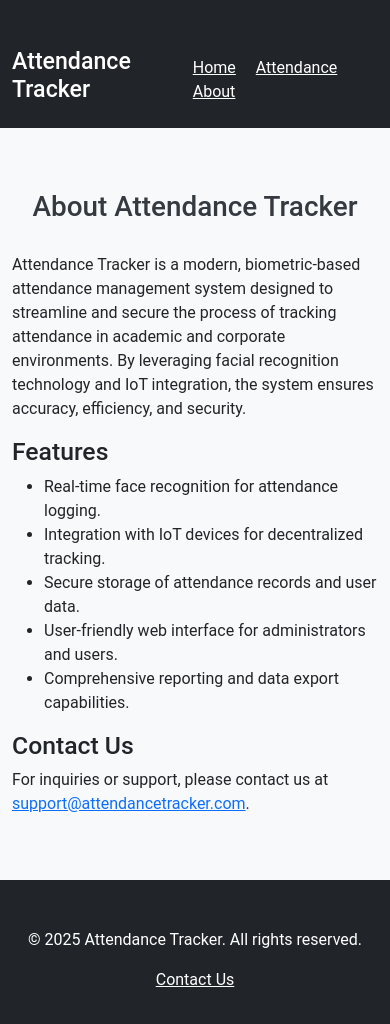
After one commit to oluwaseyi-25/basic-face-recognition, a Flask app: page /about in a window 390 px wide. The commit adds this page. Run offline with Flask 3, Linux system fonts and the light colour scheme; some libraries are stand-ins or nearby versions.

Commit message:
Enhance attendance tracking system with new features and UI improvements
- Added confidence level to attendance log data
- Updated SQL queries to format time and improve data retrieval
- Improved HTML templates with responsive design and navigation
- Introduced About page with system features and contact information
- Enhanced footer and header for better user experience

```diff
--- a/face_app.py
+++ b/face_app.py
@@ -159,14 +159,15 @@ def log(**data) -> None:
     data["verified"] = data.get("verified", False)
     data["scan_timestamp"] = data.get(
         "scan_timestamp", datetime.datetime.now().strftime("%Y-%m-%d %H:%M:%S.%f"))
+    data["l2_confidence"] = data.get("l2_confidence")
     print(data)
     try:
         pg_cursor.execute(
             """
             INSERT INTO attendance_log
-            (matric_no, class_id, level, department, verified, scan_timestamp, log_timestamp, image_url)
+            (matric_no, class_id, level, department, verified, scan_timestamp, log_timestamp, image_url, confidence)
             VALUES
-            (%(matric_no)s, %(class_id)s, %(level)s, %(dept)s, %(verified)s, %(scan_timestamp)s, %(log_timestamp)s, %(image_url)s);
+            (%(matric_no)s, %(class_id)s, %(level)s, %(dept)s, %(verified)s, %(scan_timestamp)s, %(log_timestamp)s, %(image_url)s, %(l2_confidence)s);
             """,
             data,
         )
--- a/server.py
+++ b/server.py
@@ -313,14 +313,14 @@ def home():
     cursor = conn.cursor(cursor_factory=psycopg2.extras.RealDictCursor)
 
     cursor.execute("""
-                   SELECT course_code, dept, level, start_time, start_time + interval '1' hour * duration as end_time, duration,  auth_mode, venue, date
+                   SELECT course_code, dept, level, TO_CHAR(start_time, 'HH12:MI AM') as start_time, TO_CHAR(start_time + interval '1' hour * duration, 'HH12:MI AM') as end_time, duration,  auth_mode, venue, date
                    FROM classes
                    WHERE date IS NOT NULL
                    """)
     all_classes = cursor.fetchall()
 
     cursor.execute("""
-                   SELECT course_code, dept, level, start_time, start_time + interval '1' hour * duration as end_time, duration,  auth_mode, venue, date
+                   SELECT course_code, dept, level, TO_CHAR(start_time, 'HH12:MI AM') as start_time, TO_CHAR(start_time + interval '1' hour * duration, 'HH12:MI AM') as end_time, duration,  auth_mode, venue, date
                    FROM classes
                    WHERE date IS NOT NULL
                    AND DATE(date) = CURRENT_DATE
@@ -357,7 +357,7 @@ def attendance():
     selected_date = request.form.get('selected_date') or request.args.get('selected_date')
     course_code = request.form.get('course_code') or request.args.get('course_code')
 
-    if selected_date == "None":
+    if selected_date == "None" or selected_date is None:
         return render_template('index.html', selected_date=selected_date, course_code=course_code, no_data=True)
 
     selected_date_obj = datetime.strptime(selected_date, '%Y-%m-%d')
@@ -373,16 +373,16 @@ def attendance():
     )
     cursor = conn.cursor()
 
-    if course_code == "None":
+    if course_code == "None" or course_code is None:
         cursor.execute("""
-                       SELECT a.matric_no, a.department, a.level, cast(log_timestamp::timestamp as time), a.verified, a.image_url
+                       SELECT a.matric_no, a.department, a.level, TO_CHAR(log_timestamp, 'HH12:MI:SS AM'), a.verified, a.image_url
                        FROM attendance_log a
                        LEFT JOIN classes ON a.class_id = classes.id
                        WHERE DATE(log_timestamp) = %s
                        """, (formatted_date,))
     else:
         cursor.execute("""
-                        SELECT a.matric_no, a.department, a.level, cast(log_timestamp::timestamp as time), a.verified, a.image_url
+                        SELECT a.matric_no, a.department, a.level, TO_CHAR(log_timestamp, 'HH12:MI:SS AM'), a.verified, a.image_url
                         FROM attendance_log a
                         INNER JOIN classes ON a.class_id = classes.id
                         WHERE DATE(log_timestamp) = %s
@@ -487,28 +487,37 @@ def student_page(student_id):
                    """, (student_id,))
 
     student_info = cursor.fetchall()
+    if not student_info:
+        return render_template('student_page.html', no_data=True, student_id=student_id)
+
+    student_name = student_info[0].get('first_name') + " " + student_info[0].get('middle_name', '') + " "+ student_info[0].get('last_name')
 
     cursor.execute("""
                    SELECT c.date, c.course_code,
                           CASE WHEN a.verified THEN 'Present' ELSE 'Absent' END AS status,
-                          cast(a.log_timestamp::timestamp as time) AS time
+                          TO_CHAR(log_timestamp, 'HH12:MI:SS AM') AS time
                    FROM attendance_log a
                    INNER JOIN classes c ON a.class_id = c.id
-                   WHERE a.matric_no = %s
+                   WHERE a.matric_no = %s AND c.date IS NOT NULL
                    ORDER BY c.date DESC
                    """, (student_id,))
 
     student_records = cursor.fetchall()
     conn.close()
 
-    if not student_records:
-        student_name = "Unknown Student"
-    else:
-        # student_name = student_records[0].get('student_name', 'Student')
-        student_name = student_info[0].get('first_name', 'Student') + " " + student_info[0].get('last_name', 'Student')
 
-    return render_template('student_page.html', student_name=student_name, student_records=student_records)
+    return render_template('student_page.html', student_name=student_name, student_records=student_records, no_data=False, student_id=student_id)
 
+
+@app.route('/about')
+def about():
+    """
+    Render the About page.
+
+    Returns:
+        str: Rendered HTML template for the About page.
+    """
+    return render_template('about.html')
 
 @socket.route('/command')
 def command(ws: Server):
--- /dev/null
+++ b/templates/about.html
@@ -0,0 +1,88 @@
+<!doctype html>
+<html lang="en">
+
+<head>
+    <meta charset="utf-8">
+    <meta name="viewport" content="width=device-width, initial-scale=1">
+    <title>About Attendance Tracker</title>
+    <link href="https://cdn.jsdelivr.net/npm/bootstrap@5.3.1/dist/css/bootstrap.min.css" rel="stylesheet">
+    <style>
+        html,
+        body {
+            height: 100%;
+        }
+
+        body {
+            display: flex;
+            flex-direction: column;
+            font-family: 'Roboto', sans-serif;
+            background-color: #f8f9fa;
+            color: #212529;
+        }
+
+        .header {
+            text-align: center;
+            margin: 30px 0;
+            color: #343a40;
+        }
+
+        .container {
+            margin-top: 2rem;
+            flex: 1;
+        }
+
+        header {
+            position: sticky;
+            top: 0;
+            z-index: 1000;
+        }
+
+        footer {
+            position: relative;
+            bottom: 0;
+            width: 100%;
+            margin-top: auto;
+        }
+    </style>
+</head>
+
+<body>
+    <header class="bg-dark text-white py-3">
+        <div class="container d-flex justify-content-between align-items-center">
+            <h1 class="h3">Attendance Tracker</h1>
+            <nav>
+                <a href="/" class="text-white me-3">Home</a>
+                <a href="/attendance" class="text-white me-3">Attendance</a>
+                <a href="/about" class="text-white">About</a>
+            </nav>
+        </div>
+    </header>
+
+    <div class="container">
+        <h1 class="header">About Attendance Tracker</h1>
+        <p>
+            Attendance Tracker is a modern, biometric-based attendance management system designed to streamline and secure the process of tracking attendance in academic and corporate environments. By leveraging facial recognition technology and IoT integration, the system ensures accuracy, efficiency, and security.
+        </p>
+        <h2>Features</h2>
+        <ul>
+            <li>Real-time face recognition for attendance logging.</li>
+            <li>Integration with IoT devices for decentralized tracking.</li>
+            <li>Secure storage of attendance records and user data.</li>
+            <li>User-friendly web interface for administrators and users.</li>
+            <li>Comprehensive reporting and data export capabilities.</li>
+        </ul>
+        <h2>Contact Us</h2>
+        <p>
+            For inquiries or support, please contact us at <a href="mailto:support@attendancetracker.com">support@attendancetracker.com</a>.
+        </p>
+    </div>
+
+    <footer class="bg-dark text-white py-3 mt-5">
+        <div class="container text-center">
+            <p>&copy; 2025 Attendance Tracker. All rights reserved.</p>
+            <p><a href="https://github.com/oluwaseyi-25" class="text-white">Contact Us</a></p>
+        </div>
+    </footer>
+</body>
+
+</html>
```
Also changed, not shown: requirements.txt (+19 -6 lines), templates/home.html (+38 -0 lines), templates/index.html (+46 -26 lines), templates/student_page.html (+36 -1 lines).
